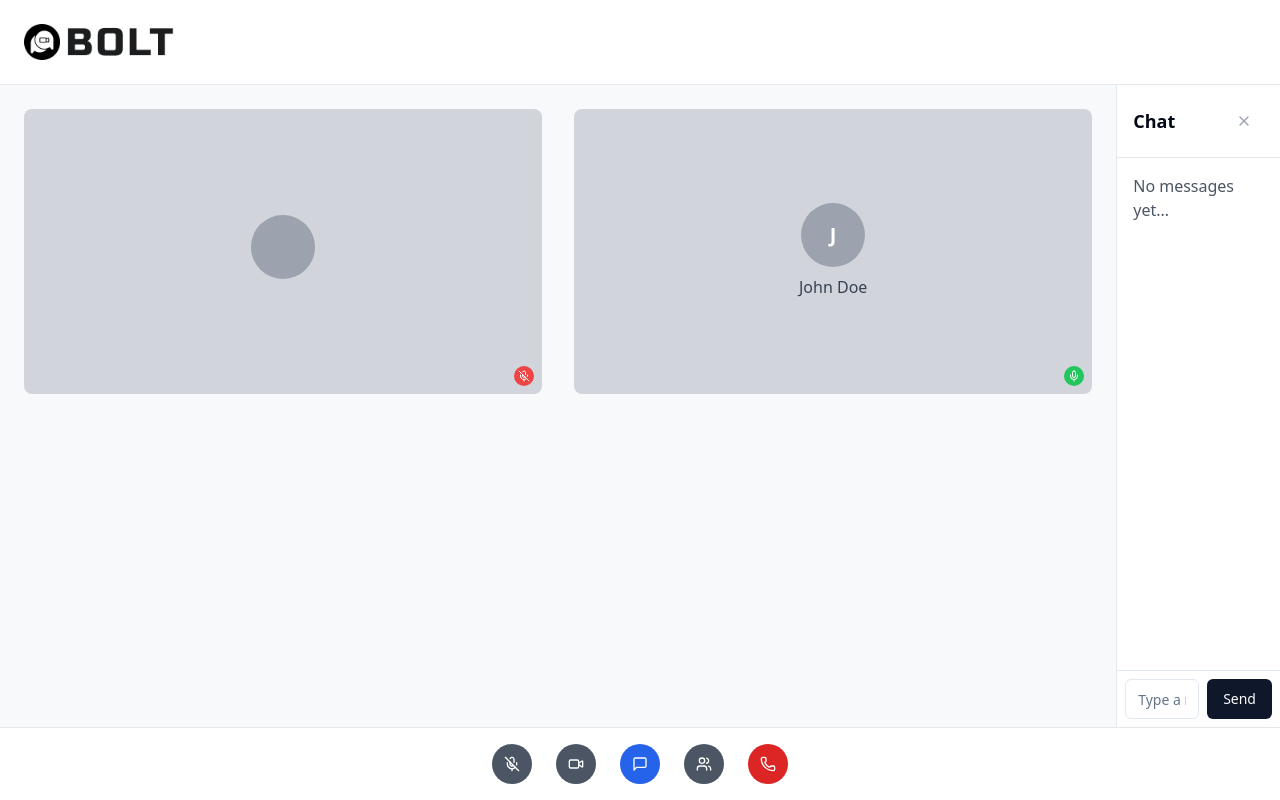
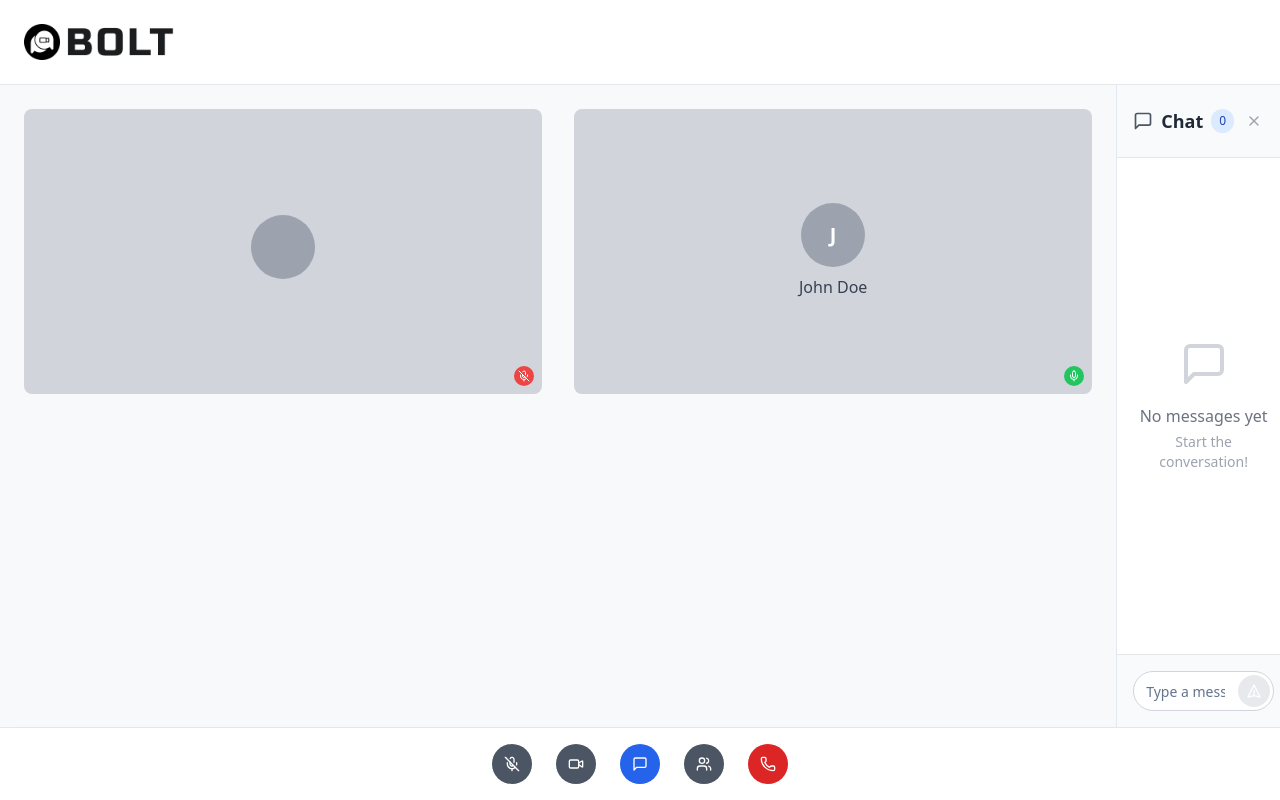
Before and after one commit to TalalMajeed/Bolt-Conferencing-App, a Next.js app in the folder Frontend-Web/: page /room/1 in a window 1280 px wide. Both pictures are taken after a click on the button 640 px from the left and 854 px from the top of the page. Built offline with nearby package versions, Linux system fonts and the light colour scheme.

Commit message:
Updated Meeting Page

```diff
--- a/Frontend-Web/src/app/room/[meetingId]/page.tsx
+++ b/Frontend-Web/src/app/room/[meetingId]/page.tsx
@@ -334,12 +334,20 @@ function MeetingRoom({ params }: { params: { meetingId: string } }) {
                 {/* Chat Sidebar */}
                 {activeSidebar === "chat" && (
                     <div className="flex flex-col w-[350px] border-l bg-white">
-                        <div className="p-4 flex items-center justify-between border-b">
-                            <h2 className="font-bold text-lg">Chat</h2>
+                        <div className="p-4 flex items-center justify-between border-b border-gray-200 bg-gray-50">
+                            <div className="flex items-center gap-2">
+                                <MessageSquare className="h-5 w-5 text-gray-600" />
+                                <h2 className="font-bold text-lg text-gray-800">
+                                    Chat
+                                </h2>
+                                <span className="bg-blue-100 text-blue-800 text-xs font-medium px-2 py-1 rounded-full">
+                                    {messages.length}
+                                </span>
+                            </div>
                             <Button
                                 variant="ghost"
                                 size="icon"
-                                className="text-gray-400 hover:text-black"
+                                className="text-gray-400 hover:text-gray-600 hover:bg-gray-100"
                                 onClick={() => toggleSidebar("chat")}
                             >
                                 <X className="h-4 w-4" />
@@ -350,38 +358,97 @@ function MeetingRoom({ params }: { params: { meetingId: string } }) {
                                 messages.map((message, index) => (
                                     <div
                                         key={index}
-                                        className={`w-fit p-2 rounded-lg mb-2 ${
+                                        className={`mb-4 ${
+                                            message.sender === username
+                                                ? "flex justify-end"
+                                                : "flex justify-start"
+                                        }`}
+                                    >
+                                        <div
+                                            className={`max-w-[80%] ${
                                                 message.sender === username
                                                     ? "bg-blue-500 text-white"
-                                                : "bg-gray-700 text-gray-200"
+                                                    : "bg-gray-100 text-gray-800"
+                                            } rounded-2xl px-4 py-3 shadow-sm`}
+                                        >
+                                            <div className="flex items-center gap-2 mb-1">
+                                                <div
+                                                    className={`w-6 h-6 rounded-full flex items-center justify-center text-xs font-semibold ${
+                                                        message.sender ===
+                                                        username
+                                                            ? "bg-blue-400 text-white"
+                                                            : "bg-gray-300 text-gray-600"
                                                     }`}
                                                 >
-                                        <p className="text-sm font-bold">
+                                                    {message.sender
+                                                        ?.charAt(0)
+                                                        .toUpperCase()}
+                                                </div>
+                                                <span
+                                                    className={`text-xs font-medium ${
+                                                        message.sender ===
+                                                        username
+                                                            ? "text-blue-100"
+                                                            : "text-gray-500"
+                                                    }`}
+                                                >
                                                     {message.sender}
-                                        </p>
-                                        <p className="text-sm">
+                                                </span>
+                                            </div>
+                                            <p className="text-sm leading-relaxed">
                                                 {message.text}
                                             </p>
                                         </div>
+                                    </div>
                                 ))
                             ) : (
-                                <p className="text-gray-600">
-                                    No messages yet...
+                                <div className="flex flex-col items-center justify-center h-full text-center">
+                                    <MessageSquare className="h-12 w-12 text-gray-300 mb-4" />
+                                    <p className="text-gray-500 font-medium">
+                                        No messages yet
                                     </p>
+                                    <p className="text-gray-400 text-sm mt-1">
+                                        Start the conversation!
+                                    </p>
+                                </div>
                             )}
                         </div>
-                        <div className="p-2 border-t flex gap-2">
+                        <div className="p-4 border-t border-gray-200 bg-gray-50">
+                            <div className="flex gap-3">
+                                <div className="flex-1 relative">
                                     <Input
                                         type="text"
                                         value={newMessage}
-                                onChange={(e) => setNewMessage(e.target.value)}
-                                className="flex-1"
+                                        onChange={(e) =>
+                                            setNewMessage(e.target.value)
+                                        }
+                                        className="w-full pr-12 bg-white border-gray-300 focus:border-blue-500 focus:ring-blue-500 rounded-full"
                                         placeholder="Type a message..."
                                         onKeyPress={(e) =>
                                             e.key === "Enter" && sendMessage()
                                         }
                                     />
-                            <Button onClick={sendMessage}>Send</Button>
+                                    <Button
+                                        onClick={sendMessage}
+                                        disabled={!newMessage.trim()}
+                                        className="absolute right-1 top-1/2 transform -translate-y-1/2 h-8 w-8 p-0 bg-blue-500 hover:bg-blue-600 text-white rounded-full disabled:bg-gray-300 disabled:cursor-not-allowed"
+                                    >
+                                        <svg
+                                            className="h-4 w-4"
+                                            fill="none"
+                                            stroke="currentColor"
+                                            viewBox="0 0 24 24"
+                                        >
+                                            <path
+                                                strokeLinecap="round"
+                                                strokeLinejoin="round"
+                                                strokeWidth={2}
+                                                d="M12 19l9 2-9-18-9 18 9-2zm0 0v-8"
+                                            />
+                                        </svg>
+                                    </Button>
+                                </div>
+                            </div>
                         </div>
                     </div>
                 )}
```
Lines whose indentation alone changed are shown as unchanged.
